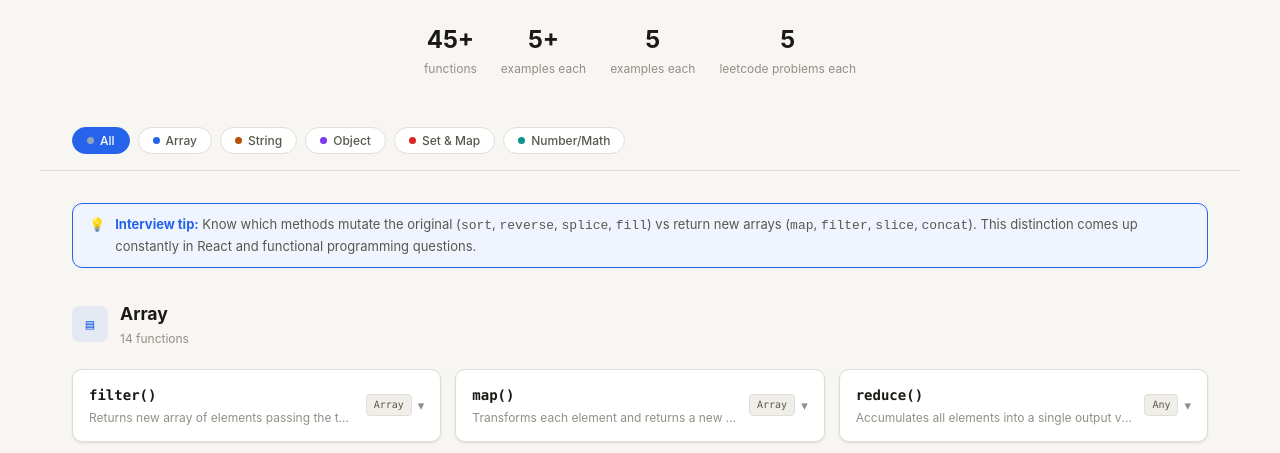
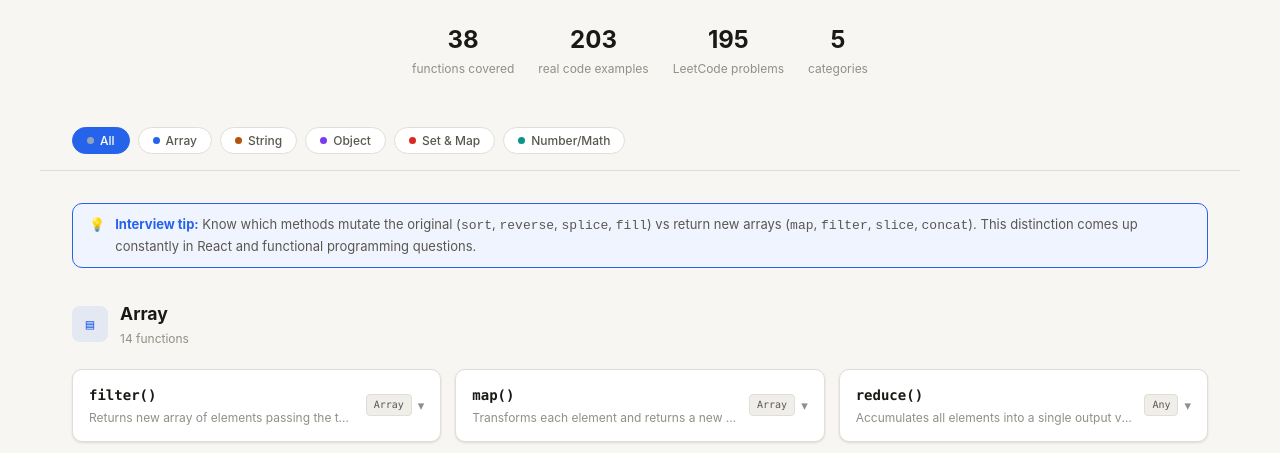
Before and after one commit to ManikandanRajendran/js-builtins-cheatsheet, a plain HTML site: page index.html in a window 1280 px wide. Shown: the part 299-752 px from the top of the page. Drawn offline with Linux system fonts and the light colour scheme.

Commit message:
fix for overlay issue

```diff
--- a/index.html
+++ b/index.html
@@ -257,7 +257,7 @@ header {
 }
 .section-title-text { font-size: 1.1rem; font-weight: 700; }
 .section-count { font-size: 12px; color: var(--text3); margin-top: 1px; }
-.fn-grid { display: grid; grid-template-columns: repeat(auto-fill, minmax(340px, 1fr)); gap: 14px; }
+.fn-grid { display: grid; grid-template-columns: repeat(auto-fill, minmax(340px, 1fr)); gap: 14px; align-items: start; }
 
 /* ─── Function card ─── */
 .fn-card {
@@ -267,6 +267,7 @@ header {
   overflow: hidden;
   transition: box-shadow 0.2s, border-color 0.2s, background var(--transition);
   box-shadow: var(--shadow);
+  align-self: start;
 }
 .fn-card:hover { box-shadow: var(--shadow-md); }
 .fn-card.open { border-color: var(--accent); }
@@ -534,10 +535,10 @@ footer b { color: var(--text2); }
   <h1>JavaScript <code>Built-ins</code></h1>
   <p>Predefined functions grouped by type. Click any card to expand examples. Use the filter to focus on a category.</p>
   <div class="stats">
-    <div class="stat"><div class="stat-num">45+</div><div class="stat-label">functions</div></div>
-    <div class="stat"><div class="stat-num">5+</div><div class="stat-label">examples each</div></div>
-    <div class="stat"><div class="stat-num">5</div><div class="stat-label">examples each</div></div>
-    <div class="stat"><div class="stat-num">5</div><div class="stat-label">leetcode problems each</div></div>
+    <div class="stat"><div class="stat-num">38</div><div class="stat-label">functions covered</div></div>
+    <div class="stat"><div class="stat-num">203</div><div class="stat-label">real code examples</div></div>
+    <div class="stat"><div class="stat-num">195</div><div class="stat-label">LeetCode problems</div></div>
+    <div class="stat"><div class="stat-num">5</div><div class="stat-label">categories</div></div>
   </div>
 </div>
 
@@ -569,7 +570,7 @@ footer b { color: var(--text2); }
     </a>
   </div>
   <div style="font-size:12px;color:var(--text3);border-top:1px solid var(--border);padding-top:12px;">
-    45+ JS built-in functions · 5+ examples each · 195 LeetCode problems · Built for senior interview prep
+    38 JS built-in functions · 203 real code examples · 195 LeetCode problems · 5 categories
   </div>
 </footer>
 
```
